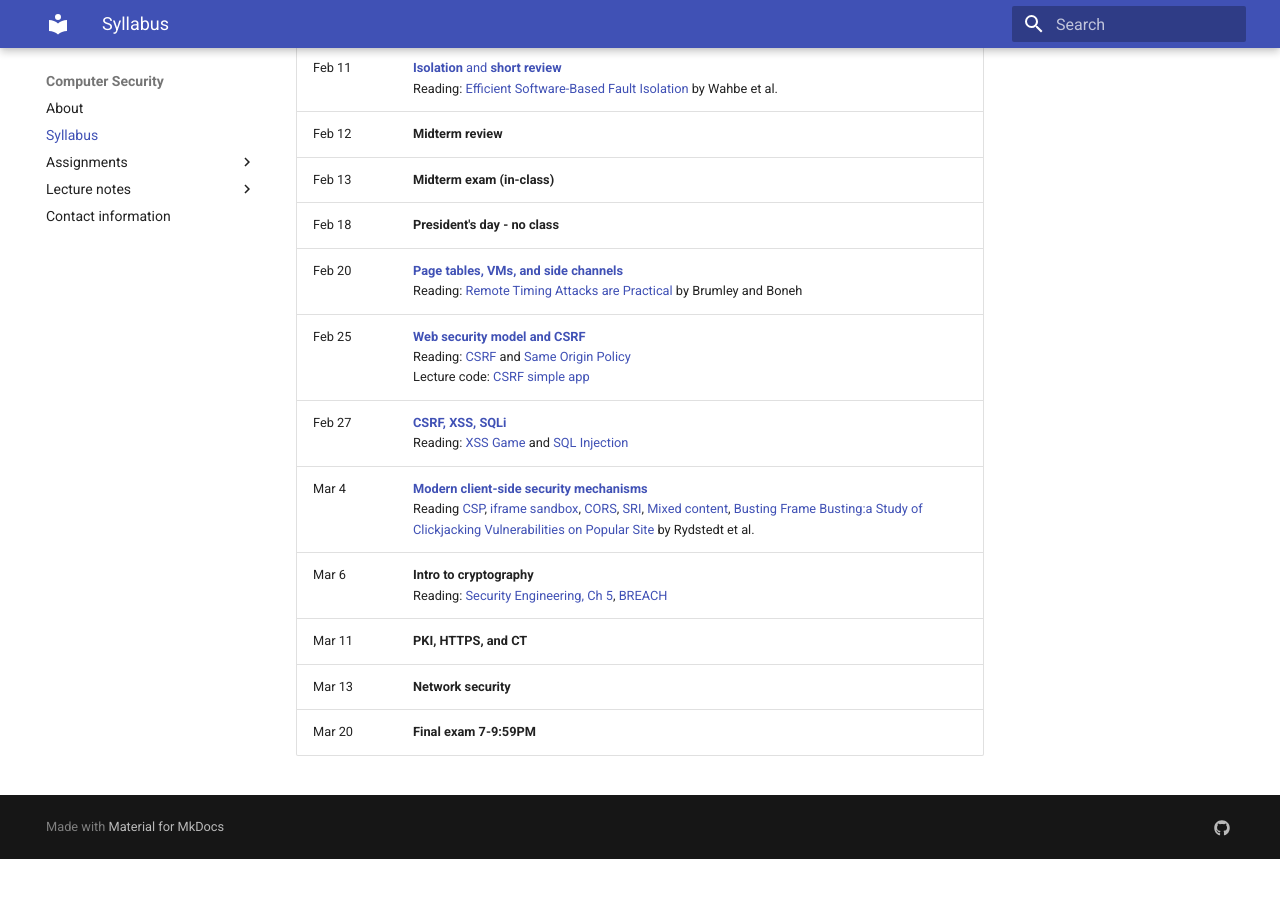
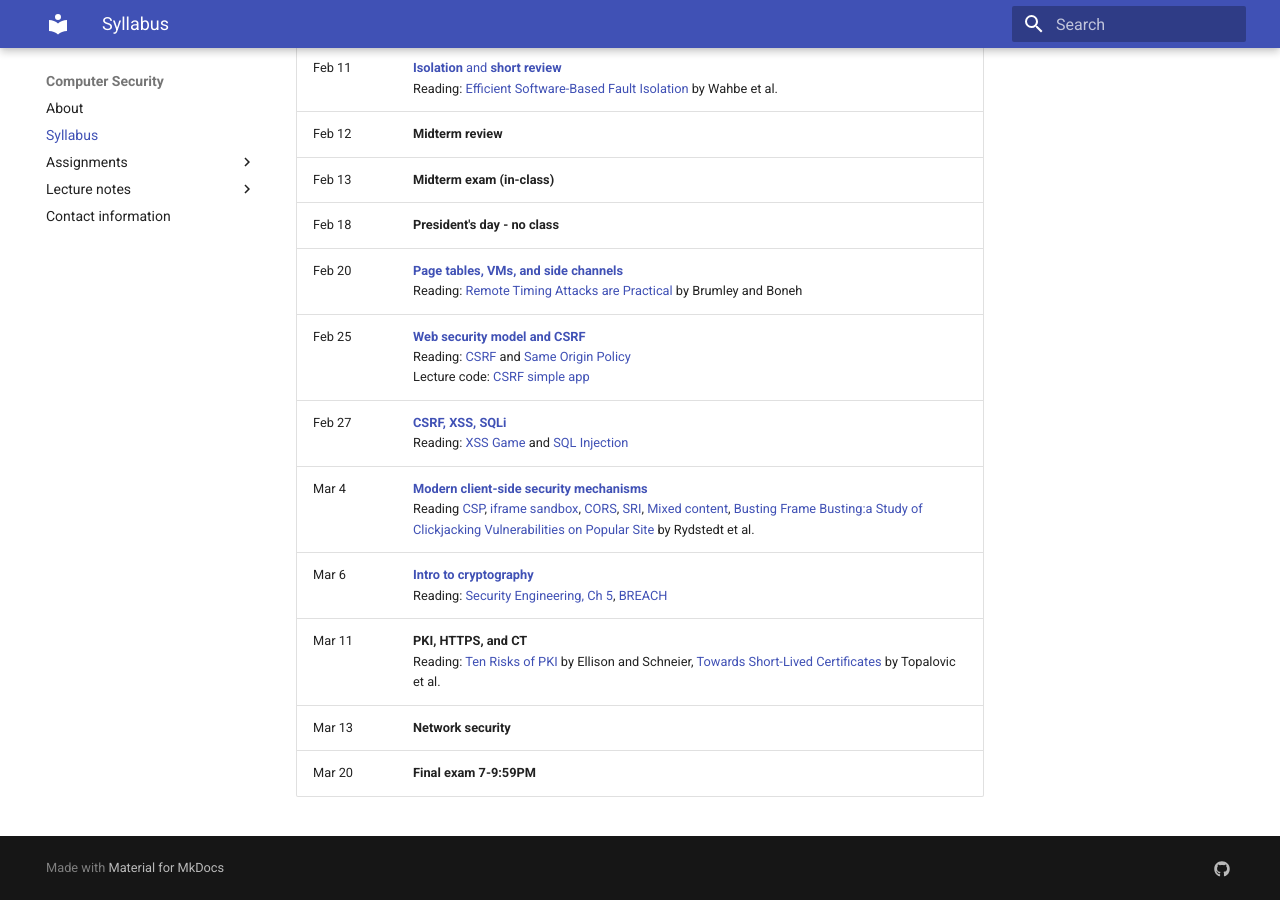
Before and after one commit to PLSysSec/cse127-website, an MkDocs documentation site: the page built from docs/syllabus.md, in a window 1280 px wide and 900 px high, scrolled down 962 px. Built offline with MkDocs 1.6.1 and Material for MkDocs 9.7.7, drawn with Linux system fonts in a browser that asks for light colours; before the commit the page ends 1821 px from its top, so only the background shows below that.

Commit message:
slides + reading

```diff
--- a/docs/syllabus.md
+++ b/docs/syllabus.md
@@ -18,8 +18,8 @@ Feb 20     | [**Page tables, VMs, and side channels**](slides/lecture11.pdf) <br
 Feb 25     | [**Web security model and CSRF**](slides/lecture12.pdf) <br/> Reading: [CSRF](https://www.owasp.org/index.php/Cross-Site_Request_Forgery_%28CSRF%29) and [Same Origin Policy](https://code.google.com/archive/p/browsersec/wikis/Part2.wiki#Same-origin_policy) <br/> Lecture code: [CSRF simple app](https://github.com/PLSysSec/cse127-toy-webapp)
 Feb 27     | [**CSRF, XSS, SQLi**](../notes/lecture13/) <br/> Reading: [XSS Game](https://xss-game.appspot.com/) and [SQL Injection](https://secure.php.net/manual/en/security.database.sql-injection.php)
 Mar  4     | [**Modern client-side security mechanisms**](slides/lecture14.pdf) <br/> Reading [CSP](https://www.html5rocks.com/en/tutorials/security/content-security-policy/), [iframe sandbox](https://www.html5rocks.com/en/tutorials/security/sandboxed-iframes/), [CORS](https://developer.mozilla.org/en-US/docs/Web/HTTP/CORS), [SRI](https://developer.mozilla.org/en-US/docs/Web/Security/Subresource_Integrity), [Mixed content](https://developer.mozilla.org/en-US/docs/Web/Security/Mixed_content), [Busting Frame Busting:a Study of Clickjacking Vulnerabilities on Popular Site](papers/rydstedt:busting.pdf) by Rydstedt et al.
-Mar  6     | **Intro to cryptography** <br/> Reading: [Security Engineering, Ch 5](https://www.cl.cam.ac.uk/~rja14/Papers/SEv2-c05.pdf), [BREACH](http://breachattack.com/resources/BREACH%20-%20SSL,%20gone%20in%2030%20seconds.pdf)
-Mar 11     | **PKI, HTTPS, and CT**
+Mar  6     | [**Intro to cryptography**](slides/lecture15.pdf) <br/> Reading: [Security Engineering, Ch 5](https://www.cl.cam.ac.uk/~rja14/Papers/SEv2-c05.pdf), [BREACH](http://breachattack.com/resources/BREACH%20-%20SSL,%20gone%20in%2030%20seconds.pdf)
+Mar 11     | **PKI, HTTPS, and CT** <br/> Reading: [Ten Risks of PKI](papers/ellison:ten-risks.pdf) by Ellison and Schneier, [Towards Short-Lived Certificates](papers/topalovic:towards.pdf) by Topalovic et al.
 Mar 13     | **Network security**
 Mar 20     | **Final exam 7-9:59PM**
 
```
Also changed, not shown: site/search/search_index.json, site/sitemap.xml, site/syllabus/index.html, 7 other files.
